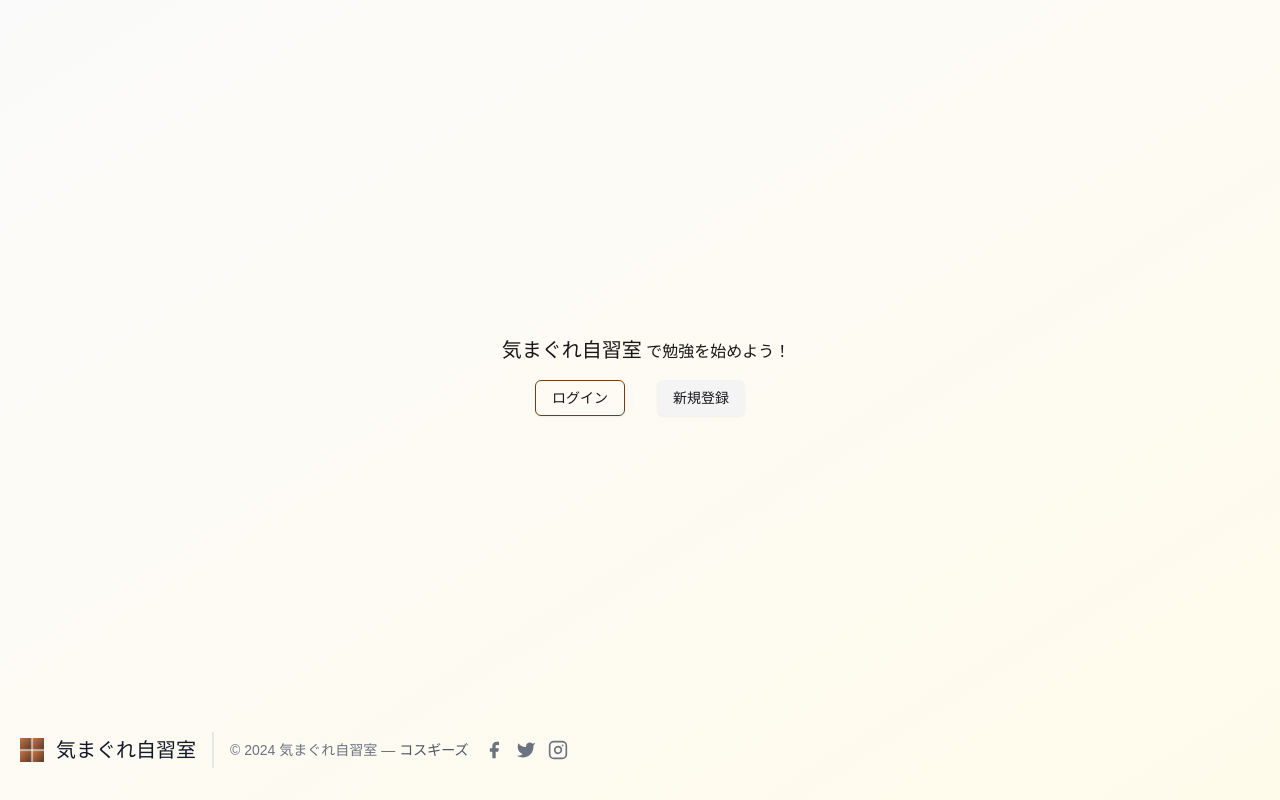
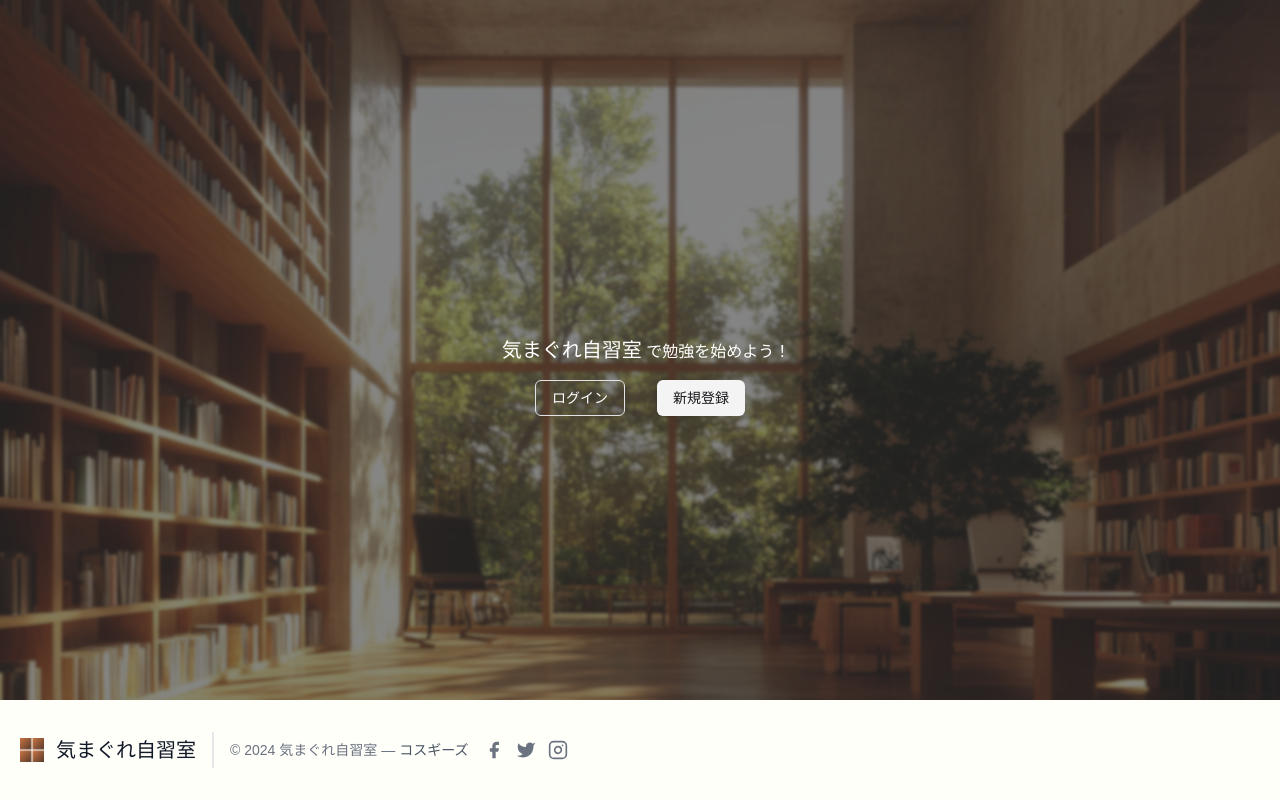
Before and after one commit to taichi-k/qiita_hackathon_2024_frontend, a Next.js app in the folder qiita_hackathon_2024_frontend/: page / in a window 1280 px wide. Built offline with nearby package versions, Linux system fonts and the light colour scheme; a web font is replaced by a local one.

Commit message:
update toppage design

```diff
--- a/qiita_hackathon_2024_frontend/src/pages/index.jsx
+++ b/qiita_hackathon_2024_frontend/src/pages/index.jsx
@@ -4,20 +4,21 @@ import ServiceName from "@/components/ServiceName"
 
 export default function Index() {
   return (
-    <div className="w-full h-screen welcomeBox bg-gradient-to-br from-neutral-50 to-amber-50">
+    <div className="w-full h-screen welcomeBox bg-gradient-to-br from-neutral-50 to-amber-50 libraryBackground">
       <div className="mx-auto w-fit">
-        <div className="mb-4">
+        <div className="mb-4" style={{color:'white'}}>
           <ServiceName></ServiceName> で勉強を始めよう！
         </div>
         <div className="flex gap-8 items-center justify-center">
           <Link href="/login">
-            <Button className="border border-yellow-900" variant="outline">ログイン</Button>
+            <Button className="border border-white-900" variant="outline" style={{color:'white'}}>ログイン</Button>
           </Link>
           <Link href="/register">
             <Button variant="secondary">新規登録</Button>
           </Link>
         </div>
       </div>
+      <div className='top-footer'></div>
     </div>
   );
 }
--- a/qiita_hackathon_2024_frontend/src/styles/my.css
+++ b/qiita_hackathon_2024_frontend/src/styles/my.css
@@ -13,6 +13,12 @@
   background-size: cover;
 }
 
+.libraryBackground {
+  background-image: url("/library.png");
+  background-size: cover;
+  background-position-x: 25%;
+}
+
 .japanese_header {
   font-family: monospace;
 }
@@ -24,3 +30,17 @@
 .welcomeBox {
   padding-top: 42vh;
 }
+
+.top-footer {
+  width: 100%;
+  position: fixed;
+  bottom: 0;
+  height: 100px;
+  background-color: #FFFFFA;
+}
+
+@media (max-width: 640px) {
+  .top-footer {
+    height: 160px;
+  }
+}
```
Also changed, not shown: qiita_hackathon_2024_frontend/public/library.png (added).
